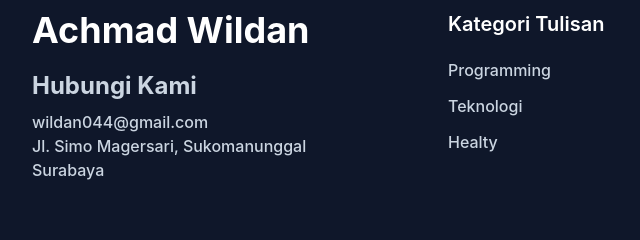
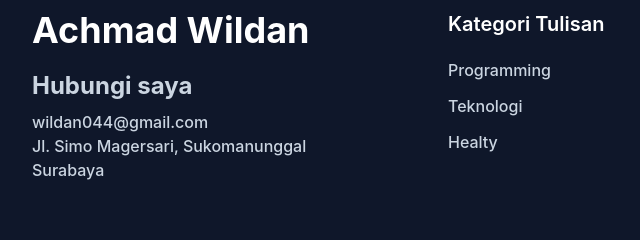
Before and after one commit to AchmadWildan/portfolio-achmad.wildan, a website: page index.html in a window 1280 px wide. Shown: the part 4868-5108 px from the top of the page, 0-640 px from the left. Drawn offline with Linux system fonts and the light colour scheme.

Commit message:
initial commit

```diff
--- a/index.html
+++ b/index.html
@@ -307,7 +307,7 @@
       <div class="flex flex-wrap text-slate-300 font-medium ">
         <div class="w-full px-4 mb-12 md:w-1/3">
           <h2 class="font-bold text-4xl text-white mb-5">Achmad Wildan</h2>
-          <h1 class="font-bold text-2xl mb-2">Hubungi Kami</h1>
+          <h1 class="font-bold text-2xl mb-2">Hubungi saya</h1>
           <p>wildan044@gmail.com</p>
           <p>Jl. Simo Magersari, Sukomanunggal</p>
           <p>Surabaya</p>
```
